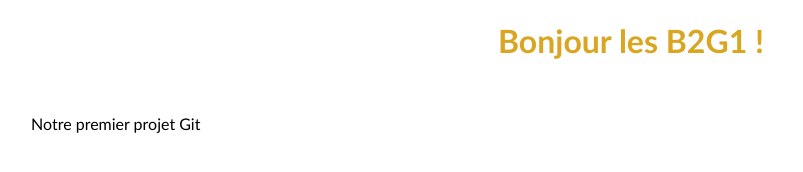
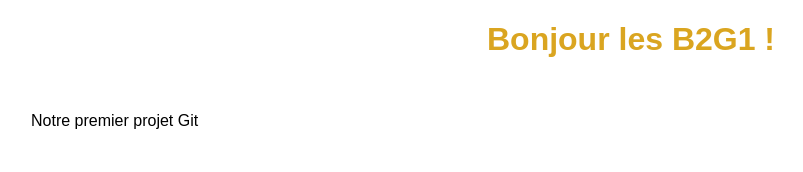
Before and after one commit to lemagus/B2G1_start_projet, a plain HTML site: page index.html in a window 1280 px wide. Shown: the whole page, without its empty margins (9-812 px from the left). Drawn offline with Linux system fonts and the light colour scheme.

Commit message:
Added new font family

```diff
--- a/style.css
+++ b/style.css
@@ -1,5 +1,5 @@
 * {
-    font-family: 'Gill Sans', 'Gill Sans MT', Calibri, 'Trebuchet MS', sans-serif;
+    font-family: fantasy
 }
 
 h1 {
```
